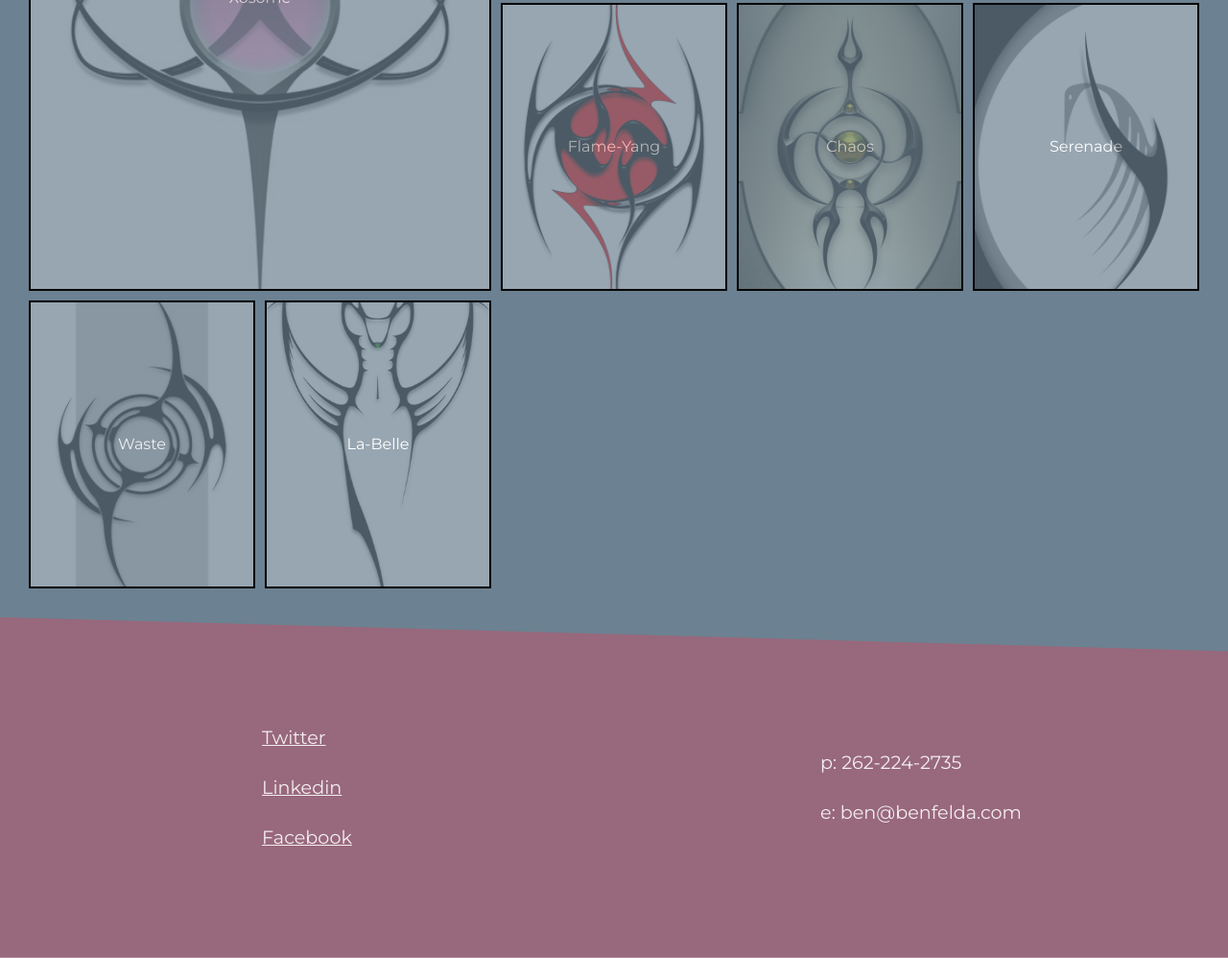
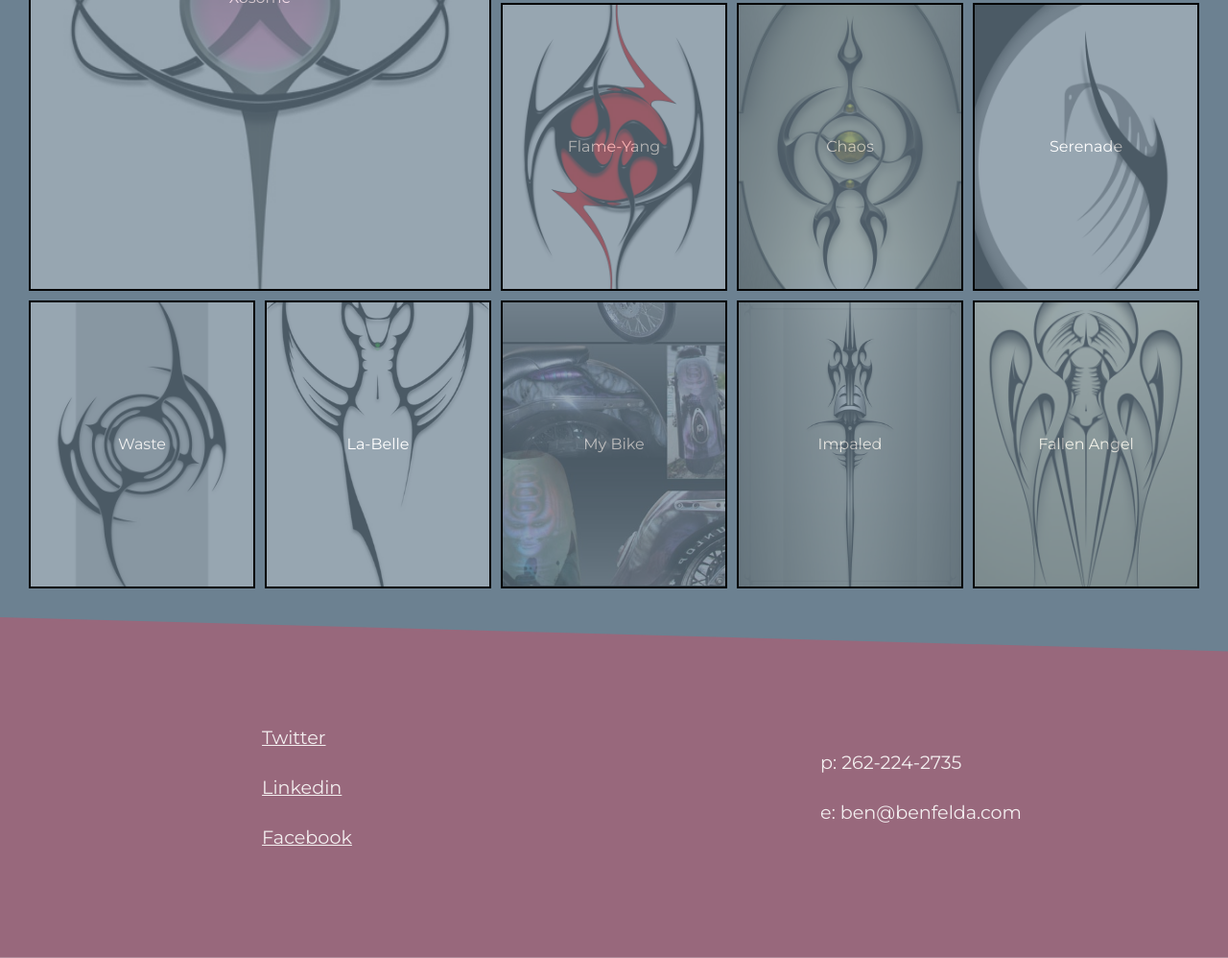
Before and after one commit to bfelda/freebf, an Eleventy site: page index.html in a window 1280 px wide. Shown: the part 4303-5301 px from the top of the page at 96% size. Built offline with nearby package versions, Linux system fonts and the light colour scheme; Eleventy itself is replaced by a stand-in of ours; files that its build step writes are made by us from their sources; a web font is replaced by a local one.

Commit message:
added pics

```diff
--- a/index.html
+++ b/index.html
@@ -37,6 +37,18 @@
         {
             "filename": "Belle.jpg",
             "title":"La-Belle"
+        },
+		{
+            "filename": "Bike2med.jpg",
+            "title":"My Bike"
+        },
+        {
+            "filename": "impaled_by_korpus.jpg",
+            "title":"Impaled"
+        },
+        {
+            "filename": "Fallen Angel.jpg",
+            "title":"Fallen Angel"
         }
     ]
 }
```
